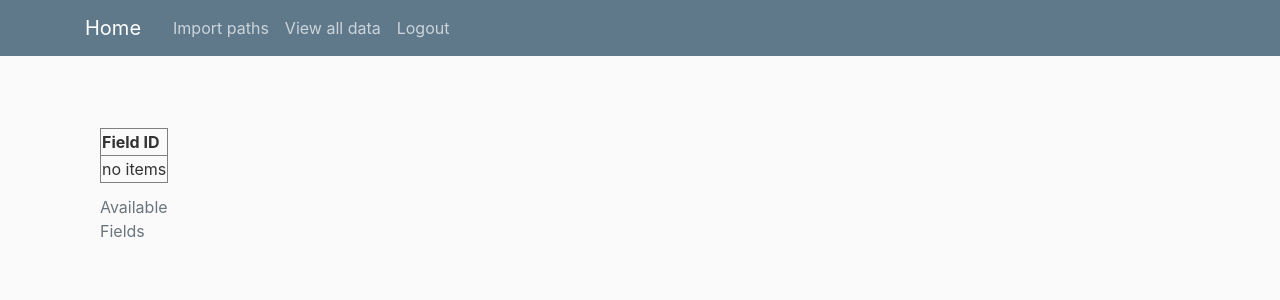
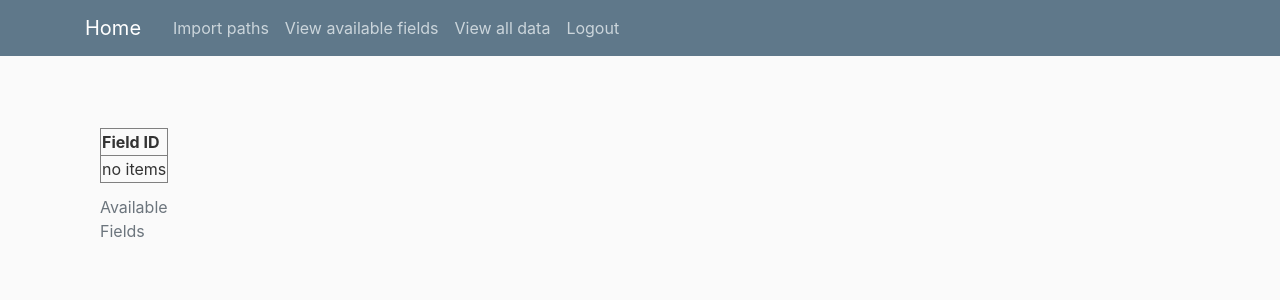
Before and after one commit to memorisanka/technological_path_API, a Django app: page /fields_list/ in a window 1280 px wide. Shown: the top 300 px of the page. Run offline with Django 4.2, Linux system fonts and the light colour scheme; the visitor is signed in with stand-in values (Sample User, id 1); data that the repository does not hold is empty; some libraries are stand-ins or nearby versions.

Commit message:
feat: add view fields button

```diff
--- a/api/views.py
+++ b/api/views.py
@@ -37,7 +37,7 @@ class ImportData(View):
             technical_path.save()
 
         messages.add_message(request, messages.INFO, 'Data imported!')
-        return redirect('home-page')
+        return redirect('fields-list')
 
 
 class PathView(ListView):
--- a/templates/base.html
+++ b/templates/base.html
@@ -34,6 +34,7 @@
                 <div class="navbar-nav">
                     {% if user.is_authenticated %}
                     <a class="nav-item nav-link" href="{% url 'import-technical-paths' %}">Import paths</a>
+                    <a class="nav-item nav-link" href="{% url 'fields-list' %}">View available fields</a>
                     <a class="nav-item nav-link" href="{% url 'view-data' %}">View all data</a>
                     <a class="nav-item nav-link" href="{% url 'logout' %}">Logout</a>
                     {% else %}
--- a/templates/home.html
+++ b/templates/home.html
@@ -1,5 +1,5 @@
 {% extends 'base.html'%}
 {% load crispy_forms_tags %}
 {% block content %}
-Hello
+Welcome!
 {% endblock %}
```
